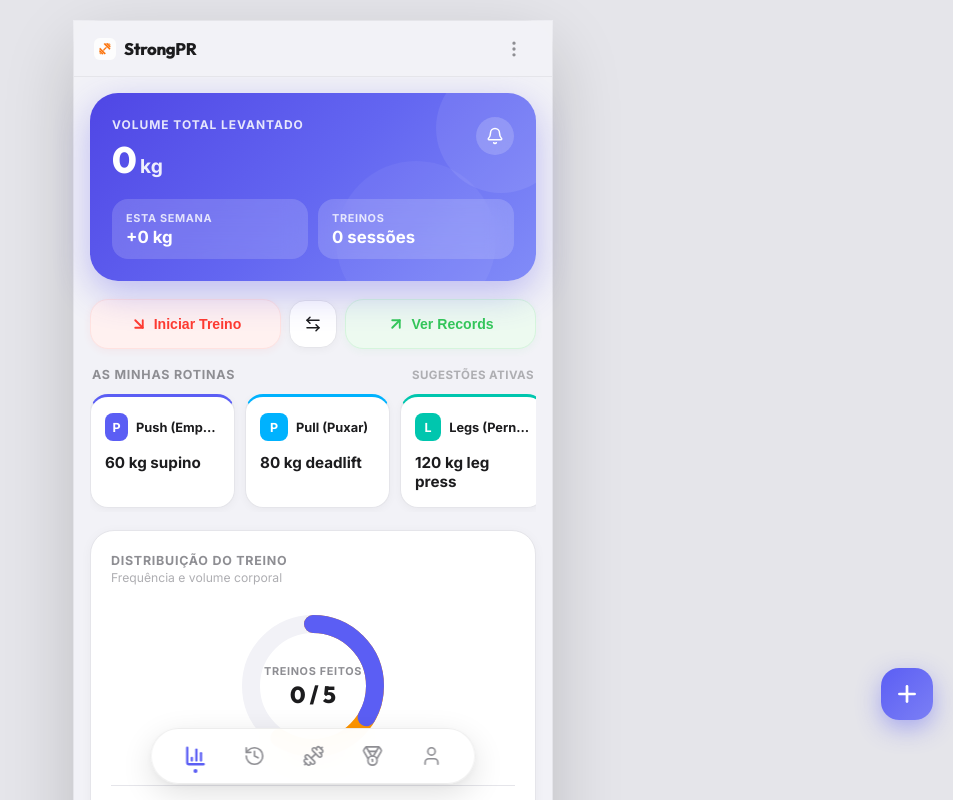
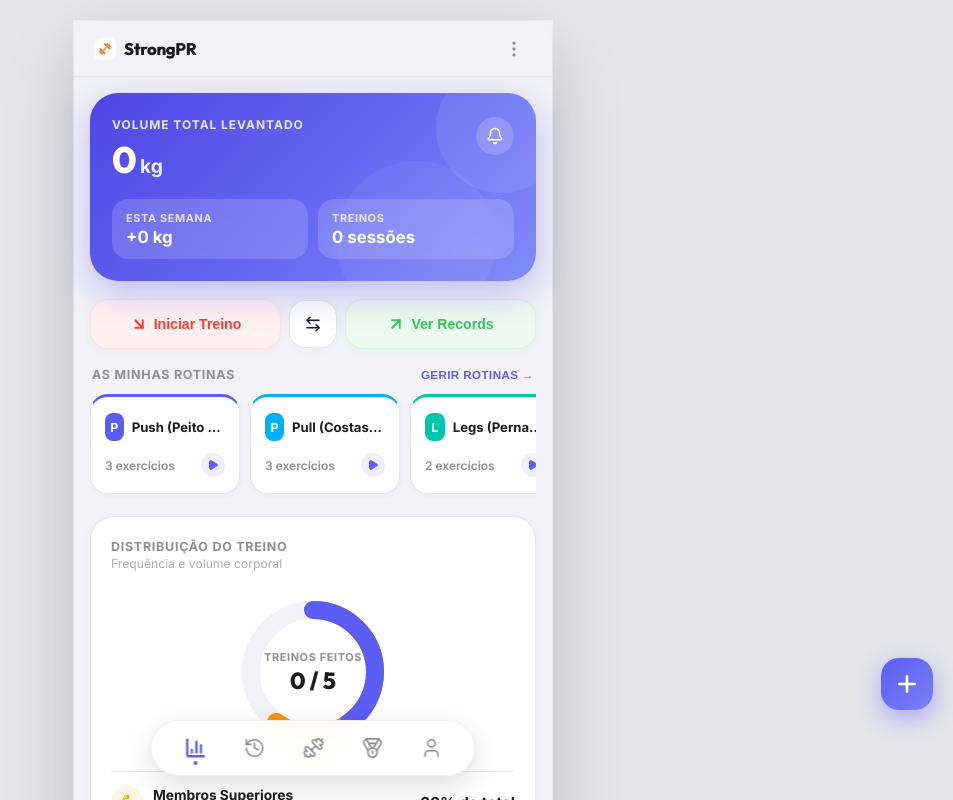
Before and after one commit to Gabusuck/strongPR, a React (Vite) app: page / in a window 1280 px wide. Both pictures are taken after typing "Sample" into the empty fields and a click on the button "Criar Perfil & Treinar". Shown: the top 800 px of the page, without its empty margins (327-1280 px from the left). Built offline with nearby package versions, Linux system fonts and the light colour scheme.

Commit message:
feat(gym): raise floating navbar to 24px and add interactive routine launch & workout repeat in dashboard

```diff
--- a/public/sw.js
+++ b/public/sw.js
@@ -1,4 +1,4 @@
-const CACHE_NAME = 'strongpr-cache-v27';
+const CACHE_NAME = 'strongpr-cache-v28';
 const PRECACHE_ASSETS = [
   '/',
   '/index.html',
--- a/src/App.tsx
+++ b/src/App.tsx
@@ -378,7 +378,9 @@ export default function App() {
             workouts={appData.workouts}
             prs={appData.prs}
             profile={appData.profile}
+            templates={appData.templates}
             onStartWorkout={handleStartWorkout}
+            onStartWorkoutFromTemplate={(t) => { handleStartWorkoutFromTemplate(t); setActiveTab('workout'); }}
             onNavigate={(tab) => setActiveTab(tab as ActiveTab)}
           />
         );
@@ -441,7 +443,9 @@ export default function App() {
             workouts={appData.workouts}
             prs={appData.prs}
             profile={appData.profile}
+            templates={appData.templates}
             onStartWorkout={handleStartWorkout}
+            onStartWorkoutFromTemplate={(t) => { handleStartWorkoutFromTemplate(t); setActiveTab('workout'); }}
             onNavigate={(tab) => setActiveTab(tab as ActiveTab)}
           />
         );
--- a/src/components/DashboardView.tsx
+++ b/src/components/DashboardView.tsx
@@ -1,16 +1,47 @@
 import { useMemo } from "react";
-import { Bell, ArrowDownRight, ArrowUpRight, ArrowLeftRight, Plus, ChevronRight } from "lucide-react";
-import type { Workout, PersonalRecord, UserProfile } from "../types";
+import { Bell, ArrowDownRight, ArrowUpRight, ArrowLeftRight, Plus, ChevronRight, Play, RotateCcw } from "lucide-react";
+import type { Workout, PersonalRecord, UserProfile, WorkoutTemplate } from "../types";
 
 interface DashboardViewProps {
   workouts: Workout[];
   prs: PersonalRecord[];
   profile: UserProfile;
+  templates: WorkoutTemplate[];
   onStartWorkout: () => void;
+  onStartWorkoutFromTemplate: (template: WorkoutTemplate) => void;
   onNavigate: (tab: string) => void;
 }
 
-export function DashboardView({ workouts, onStartWorkout, onNavigate }: DashboardViewProps) {
+const DEFAULT_STARTER_ROUTINES: WorkoutTemplate[] = [
+  {
+    id: "starter-push",
+    name: "Push (Peito / Ombros)",
+    exercises: [
+      { id: "EIeI8Vf", name: "Supino Reto com Barra", category: "Peito", sets: [{ id: "s1", weight: 60, reps: 10, isCompleted: false }, { id: "s2", weight: 60, reps: 10, isCompleted: false }, { id: "s3", weight: 60, reps: 8, isCompleted: false }] },
+      { id: "3TZduzM", name: "Supino Inclinado", category: "Peito", sets: [{ id: "s4", weight: 50, reps: 10, isCompleted: false }, { id: "s5", weight: 50, reps: 10, isCompleted: false }] },
+      { id: "wdRZISl", name: "Desenvolvimento Militar", category: "Ombros", sets: [{ id: "s6", weight: 40, reps: 10, isCompleted: false }] },
+    ]
+  },
+  {
+    id: "starter-pull",
+    name: "Pull (Costas / Bíceps)",
+    exercises: [
+      { id: "lBDjFxJ", name: "Elevações (Pull-ups)", category: "Costas", sets: [{ id: "s10", weight: 0, reps: 8, isCompleted: false }, { id: "s11", weight: 0, reps: 8, isCompleted: false }] },
+      { id: "eZyBC3j", name: "Remada Curvada", category: "Costas", sets: [{ id: "s12", weight: 50, reps: 10, isCompleted: false }] },
+      { id: "ila4NZS", name: "Levantamento Terra (Deadlift)", category: "Costas", sets: [{ id: "s14", weight: 80, reps: 6, isCompleted: false }] },
+    ]
+  },
+  {
+    id: "starter-legs",
+    name: "Legs (Pernas / Core)",
+    exercises: [
+      { id: "qXTaZnJ", name: "Agachamento com Barra", category: "Pernas", sets: [{ id: "s18", weight: 70, reps: 10, isCompleted: false }, { id: "s19", weight: 70, reps: 10, isCompleted: false }] },
+      { id: "10Z2DXU", name: "Prensa de Pernas (Leg Press)", category: "Pernas", sets: [{ id: "s21", weight: 120, reps: 12, isCompleted: false }] },
+    ]
+  }
+];
+
+export function DashboardView({ workouts, templates, onStartWorkout, onStartWorkoutFromTemplate, onNavigate }: DashboardViewProps) {
   const stats = useMemo(() => {
     const now = new Date();
     const weekAgo = new Date(now);
@@ -30,36 +61,36 @@ export function DashboardView({ workouts, onStartWorkout, onNavigate }: Dashboar
       }, 0);
     }, 0);
 
-    // Muscle category volumes
-    const muscleMap: Record<string, number> = {
-      "Peito": 0,
-      "Costas": 0,
-      "Pernas": 0,
-      "Ombros": 0,
-      "Braços": 0,
-    };
-
+    // Calculate upper body vs lower body percentage
+    let upperVol = 0;
+    let lowerVol = 0;
     workouts.forEach(w => {
       w.exercises.forEach(ex => {
-        const cat = ex.category || "Geral";
+        const cat = ex.category?.toLowerCase() || "";
         const vol = ex.sets.filter(s => s.isCompleted).reduce((s, set) => s + set.weight * set.reps, 0);
-        if (muscleMap[cat] !== undefined) {
-          muscleMap[cat] += vol;
+        if (cat.includes("perna") || cat.includes("quad") || cat.includes("glút") || cat.includes("femoral") || cat.includes("gémeo")) {
+          lowerVol += vol;
         } else {
-          muscleMap["Geral"] = (muscleMap["Geral"] || 0) + vol;
+          upperVol += vol;
         }
       });
     });
+
+    const totMuscle = upperVol + lowerVol;
+    const upperPct = totMuscle > 0 ? Math.round((upperVol / totMuscle) * 100) : 60;
+    const lowerPct = totMuscle > 0 ? 100 - upperPct : 40;
 
     return {
       totalVolume: Math.round(totalVolume),
       thisWeekVolume: Math.round(thisWeekVolume),
       thisWeekCount: thisWeek.length,
       totalCount: workouts.length,
-      muscleMap,
+      upperPct,
+      lowerPct,
     };
   }, [workouts]);
 
+  const activeRoutines = templates.length > 0 ? templates : DEFAULT_STARTER_ROUTINES;
   const recentWorkouts = workouts.slice().sort((a, b) => new Date(b.date).getTime() - new Date(a.date).getTime()).slice(0, 4);
 
   return (
@@ -75,11 +106,10 @@ export function DashboardView({ workouts, onStartWorkout, onNavigate }: Dashboar
         position: "relative",
         overflow: "hidden"
       }}>
-        {/* Decorative Circles */}
         <div style={{ position: "absolute", top: -30, right: -30, width: 130, height: 130, borderRadius: "50%", background: "rgba(255,255,255,0.08)", pointerEvents: "none" }} />
         <div style={{ position: "absolute", bottom: -40, right: 40, width: 160, height: 160, borderRadius: "50%", background: "rgba(255,255,255,0.05)", pointerEvents: "none" }} />
 
-        {/* Top bar with Bell */}
+        {/* Top Header */}
         <div style={{ display: "flex", justifyContent: "space-between", alignItems: "flex-start", marginBottom: "12px" }}>
           <div>
             <p style={{ fontSize: "0.75rem", fontWeight: 700, letterSpacing: "0.08em", textTransform: "uppercase", color: "rgba(255,255,255,0.85)" }}>
@@ -87,7 +117,7 @@ export function DashboardView({ workouts, onStartWorkout, onNavigate }: Dashboar
             </p>
             <div style={{ display: "flex", alignItems: "baseline", gap: "4px", marginTop: "4px" }}>
               <span style={{ fontSize: "2.3rem", fontWeight: 800, fontFamily: "var(--font-display)", letterSpacing: "-0.02em" }}>
-                {stats.totalVolume > 0 ? `${(stats.totalVolume).toLocaleString("pt-PT")}` : "0"}
+                {stats.totalVolume > 0 ? `${stats.totalVolume.toLocaleString("pt-PT")}` : "0"}
               </span>
               <span style={{ fontSize: "1.2rem", fontWeight: 700, opacity: 0.9 }}>kg</span>
             </div>
@@ -97,7 +127,7 @@ export function DashboardView({ workouts, onStartWorkout, onNavigate }: Dashboar
           </div>
         </div>
 
-        {/* 2 Sub-boxes inside Hero Card */}
+        {/* 2 Sub-boxes */}
         <div style={{ display: "grid", gridTemplateColumns: "1fr 1fr", gap: "10px", marginTop: "16px" }}>
           <div style={{ background: "rgba(255, 255, 255, 0.16)", backdropFilter: "blur(12px)", borderRadius: "16px", padding: "12px 14px" }}>
             <p style={{ fontSize: "0.68rem", fontWeight: 700, textTransform: "uppercase", letterSpacing: "0.06em", color: "rgba(255,255,255,0.8)" }}>ESTA SEMANA</p>
@@ -114,7 +144,7 @@ export function DashboardView({ workouts, onStartWorkout, onNavigate }: Dashboar
         </div>
       </div>
 
-      {/* 2. ACTION BUTTONS ROW — Despesa / Switch / Receita */}
+      {/* 2. ACTION BUTTONS ROW */}
       <div style={{ display: "flex", alignItems: "center", gap: "8px" }}>
         <button
           onClick={onStartWorkout}
@@ -154,6 +184,7 @@ export function DashboardView({ workouts, onStartWorkout, onNavigate }: Dashboar
             boxShadow: "0 2px 8px rgba(0,0,0,0.04)",
             flexShrink: 0
           }}
+          title="Ver Rotinas"
         >
           <ArrowLeftRight size={18} strokeWidth={2} />
         </button>
@@ -181,53 +212,62 @@ export function DashboardView({ workouts, onStartWorkout, onNavigate }: Dashboar
         </button>
       </div>
 
-      {/* 3. HORIZONTAL CARDS ROW — As Minhas Rotinas */}
+      {/* 3. HORIZONTAL CARDS ROW — As Minhas Rotinas (Interativo!) */}
       <div>
         <div style={{ display: "flex", justifyContent: "space-between", alignItems: "center", marginBottom: "12px", padding: "0 2px" }}>
           <p style={{ fontSize: "0.78rem", fontWeight: 800, letterSpacing: "0.06em", textTransform: "uppercase", color: "var(--text-secondary)" }}>
             AS MINHAS ROTINAS
           </p>
-          <p style={{ fontSize: "0.72rem", fontWeight: 700, letterSpacing: "0.04em", textTransform: "uppercase", color: "var(--text-muted)" }}>
-            SUGESTÕES ATIVAS
-          </p>
+          <button onClick={() => onNavigate("routines")} style={{ background: "none", border: "none", color: "var(--accent-color)", fontSize: "0.72rem", fontWeight: 700, letterSpacing: "0.04em", textTransform: "uppercase", cursor: "pointer" }}>
+            GERIR ROTINAS →
+          </button>
         </div>
 
         <div style={{ display: "flex", gap: "10px", overflowX: "auto", paddingBottom: "4px" }}>
-          {[
-            { id: "push", badge: "P", name: "Push (Empurrar)", val: "60 kg supino", badgeBg: "#5B5EF4", topBorder: "#5B5EF4" },
-            { id: "pull", badge: "P", name: "Pull (Puxar)", val: "80 kg deadlift", badgeBg: "#00B2FE", topBorder: "#00B2FE" },
-            { id: "legs", badge: "L", name: "Legs (Pernas)", val: "120 kg leg press", badgeBg: "#00C6AE", topBorder: "#00C6AE" },
-          ].map((item, idx) => (
+          {activeRoutines.map((routine, idx) => {
+            const badgeColor = idx % 3 === 0 ? "#5B5EF4" : idx % 3 === 1 ? "#00B2FE" : "#00C6AE";
+            return (
               <div
-              key={idx}
-              onClick={onStartWorkout}
+                key={routine.id}
+                onClick={() => onStartWorkoutFromTemplate(routine)}
                 style={{
-                minWidth: "145px",
+                  minWidth: "150px",
                   flex: 1,
                   background: "#FFFFFF",
                   borderRadius: "18px",
                   padding: "16px 14px",
                   border: "1px solid var(--border-color)",
-                borderTop: `3px solid ${item.topBorder}`,
+                  borderTop: `3px solid ${badgeColor}`,
                   boxShadow: "0 2px 10px rgba(0,0,0,0.04)",
                   cursor: "pointer",
+                  display: "flex",
+                  flexDirection: "column",
+                  justifyContent: "space-between"
                 }}
               >
-              <div style={{ display: "flex", alignItems: "center", gap: "8px", marginBottom: "12px" }}>
-                <div style={{ width: 28, height: 28, borderRadius: "8px", background: item.badgeBg, color: "#fff", display: "flex", alignItems: "center", justifyContent: "center", fontWeight: 800, fontSize: "0.78rem" }}>
-                  {item.badge}
+                <div style={{ display: "flex", alignItems: "center", gap: "8px", marginBottom: "8px" }}>
+                  <div style={{ width: 28, height: 28, borderRadius: "8px", background: badgeColor, color: "#fff", display: "flex", alignItems: "center", justifyContent: "center", fontWeight: 800, fontSize: "0.78rem" }}>
+                    {routine.name.charAt(0).toUpperCase()}
                   </div>
-                <p style={{ fontSize: "0.8rem", fontWeight: 700, color: "var(--text-primary)", whiteSpace: "nowrap", overflow: "hidden", textOverflow: "ellipsis" }}>
-                  {item.name}
+                  <p style={{ fontSize: "0.82rem", fontWeight: 800, color: "var(--text-primary)", whiteSpace: "nowrap", overflow: "hidden", textOverflow: "ellipsis" }}>
+                    {routine.name}
                   </p>
                 </div>
-              <p style={{ fontSize: "0.95rem", fontWeight: 800, color: "var(--text-primary)" }}>{item.val}</p>
+                <div style={{ display: "flex", alignItems: "center", justifyContent: "space-between", marginTop: "4px" }}>
+                  <span style={{ fontSize: "0.75rem", color: "var(--text-secondary)", fontWeight: 600 }}>
+                    {routine.exercises.length} exercícios
+                  </span>
+                  <div style={{ width: 24, height: 24, borderRadius: "50%", background: "rgba(91,94,244,0.1)", display: "flex", alignItems: "center", justifyContent: "center" }}>
+                    <Play size={12} color="var(--accent-color)" fill="var(--accent-color)" />
                   </div>
-          ))}
+                </div>
+              </div>
+            );
+          })}
         </div>
       </div>
 
-      {/* 4. DONUT CHART CARD — Distribuição Muscular */}
+      {/* 4. DONUT CHART CARD — Distribuição do Treino */}
       <div style={{
         background: "#FFFFFF",
         borderRadius: "24px",
@@ -248,27 +288,26 @@ export function DashboardView({ workouts, onStartWorkout, onNavigate }: Dashboar
         {/* SVG Donut Chart */}
         <div style={{ display: "flex", justifyContent: "center", alignItems: "center", position: "relative", height: 170 }}>
           <svg width="170" height="170" viewBox="0 0 170 170" style={{ transform: "rotate(-90deg)" }}>
-            {/* Background circle track */}
             <circle cx="85" cy="85" r="62" fill="none" stroke="#F2F2F7" strokeWidth="18" />
 
-            {/* Orange Segment (e.g. 58%) */}
+            {/* Orange Segment */}
             <circle
               cx="85" cy="85" r="62"
               fill="none"
               stroke="#FF9500"
               strokeWidth="18"
               strokeDasharray="390"
-              strokeDashoffset="160"
+              strokeDashoffset={390 - (390 * (stats.upperPct / 100))}
               strokeLinecap="round"
             />
-            {/* Purple Segment (e.g. 35%) */}
+            {/* Purple Segment */}
             <circle
               cx="85" cy="85" r="62"
               fill="none"
               stroke="#5B5EF4"
               strokeWidth="18"
               strokeDasharray="390"
-              strokeDashoffset="260"
+              strokeDashoffset={390 - (390 * (stats.lowerPct / 100))}
               strokeLinecap="round"
             />
           </svg>
@@ -284,7 +323,7 @@ export function DashboardView({ workouts, onStartWorkout, onNavigate }: Dashboar
           </div>
         </div>
 
-        {/* Categories Breakdown beneath chart */}
+        {/* Breakdown Items */}
         <div style={{ borderTop: "1px solid var(--border-color)", paddingTop: "14px", marginTop: "14px", display: "flex", flexDirection: "column", gap: "10px" }}>
           <div style={{ display: "flex", alignItems: "center", justifyContent: "space-between" }}>
             <div style={{ display: "flex", alignItems: "center", gap: "10px" }}>
@@ -296,7 +335,7 @@ export function DashboardView({ workouts, onStartWorkout, onNavigate }: Dashboar
                 <p style={{ fontSize: "0.72rem", color: "var(--text-muted)" }}>Peito, Costas, Braços</p>
               </div>
             </div>
-            <p style={{ fontSize: "0.95rem", fontWeight: 800, color: "var(--text-primary)" }}>60% do total</p>
+            <p style={{ fontSize: "0.95rem", fontWeight: 800, color: "var(--text-primary)" }}>{stats.upperPct}% do total</p>
           </div>
 
           <div style={{ display: "flex", alignItems: "center", justifyContent: "space-between" }}>
@@ -306,15 +345,15 @@ export function DashboardView({ workouts, onStartWorkout, onNavigate }: Dashboar
               </div>
               <div>
                 <p style={{ fontSize: "0.86rem", fontWeight: 700, color: "var(--text-primary)" }}>Membros Inferiores</p>
-                <p style={{ fontSize: "0.72rem", color: "var(--text-muted)" }}>Pernas, Gémeos</p>
+                <p style={{ fontSize: "0.72rem", color: "var(--text-muted)" }}>Pernas, Core</p>
               </div>
             </div>
-            <p style={{ fontSize: "0.95rem", fontWeight: 800, color: "var(--text-primary)" }}>40% do total</p>
+            <p style={{ fontSize: "0.95rem", fontWeight: 800, color: "var(--text-primary)" }}>{stats.lowerPct}% do total</p>
           </div>
         </div>
       </div>
 
-      {/* 5. HISTÓRICO DE TREINOS RECENTES */}
+      {/* 5. HISTÓRICO DE TREINOS RECENTES COM BOTÃO DE REPETIR TREINO */}
       <div style={{
         background: "#FFFFFF",
         borderRadius: "24px",
@@ -348,21 +387,50 @@ export function DashboardView({ workouts, onStartWorkout, onNavigate }: Dashboar
                     <p style={{ fontSize: "0.72rem", color: "var(--text-muted)" }}>{new Date(w.date).toLocaleDateString("pt-PT")}</p>
                   </div>
                 </div>
+
+                <div style={{ display: "flex", alignItems: "center", gap: "8px" }}>
                   <p style={{ fontSize: "0.88rem", fontWeight: 800, color: "var(--text-primary)" }}>
                     {w.exercises.length} ex.
                   </p>
+                  <button
+                    onClick={() => {
+                      onStartWorkoutFromTemplate({
+                        id: w.id,
+                        name: w.name,
+                        exercises: w.exercises.map(e => ({
+                          ...e,
+                          sets: e.sets.map(s => ({ ...s, isCompleted: false }))
+                        }))
+                      });
+                    }}
+                    style={{
+                      width: 28,
+                      height: 28,
+                      borderRadius: "8px",
+                      background: "#F2F2F7",
+                      border: "none",
+                      display: "flex",
+                      alignItems: "center",
+                      justifyContent: "center",
+                      cursor: "pointer"
+                    }}
+                    title="Repetir Treino"
+                  >
+                    <RotateCcw size={14} color="var(--accent-color)" />
+                  </button>
+                </div>
               </div>
             ))}
           </div>
         )}
       </div>
 
-      {/* Floating Action Button + (Igual ao All My Money) */}
+      {/* Floating Action Button + */}
       <button
         onClick={onStartWorkout}
         style={{
           position: "fixed",
-          bottom: "80px",
+          bottom: "90px",
           right: "20px",
           width: 52,
           height: 52,
--- a/src/index.css
+++ b/src/index.css
@@ -157,7 +157,7 @@ body {
 /* Navbar Pilula Branca — Estilo Money Manager */
 .bottom-nav {
   position: fixed;
-  bottom: 16px;
+  bottom: 24px;
   left: 50%;
   transform: translateX(-50%);
   width: calc(100% - 48px);
```
Lines whose indentation alone changed are shown as unchanged.
